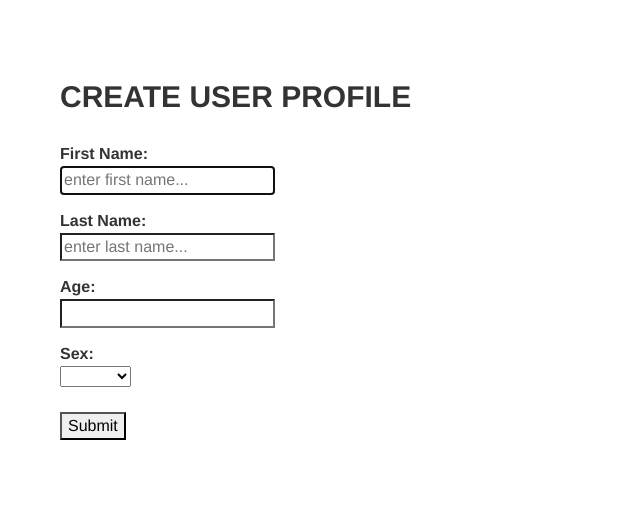
After one commit to mihuie/info3180-project, a Flask app: page /profile/ in a window 1280 px wide. The commit adds this page. Shown: the top 514 px of the page, without its empty margins (0-640 px from the left). Run offline with Flask 2, Linux system fonts and the light colour scheme; style sheets or scripts are compiled from the project's sources; some libraries are stand-ins or nearby versions.

Commit message:
form layout complete

```diff
--- /dev/null
+++ b/app/static/css/contact.css
@@ -0,0 +1,9 @@
+div {
+  padding: 30px;
+
+}
+
+p.lbel {
+
+  font-size: 16px;
+}
--- a/app/templates/base.html
+++ b/app/templates/base.html
@@ -18,6 +18,7 @@
   <link rel="stylesheet" href="/static/css/bootstrap.min.css">
   <link rel="stylesheet" href="/static/css/bootstrap-theme.min.css">
   <link rel="stylesheet/less" href="/static/css/main.less">
+  <link rel="stylesheet" href="/static/css/contact.css">
   {% block css %}{% endblock %}
 
   <!-- Rather use `less.js` to dynamically compile your `stylesheet/less` files? -->
@@ -34,6 +35,10 @@
   <header>
     {% include "header.html" %}
   </header>
+
+  {% for message in get_flashed_messages() %}
+    <div class="flash">{{ message }}</div>
+  {% endfor %}
 
   <div id="main" role="main">
     {% block main %}{% endblock %}
--- /dev/null
+++ b/app/templates/profile.html
@@ -0,0 +1,31 @@
+{% extends "base.html" %}
+
+
+{% block js %}
+{% endblock %}
+
+{% block title %}
+Create Profile
+{% endblock %}
+
+
+{% block main %}
+
+<div>
+  <form action="" method="POST" enctype="mutlipart/form-data">
+    <h2><b>CREATE USER PROFILE</h2>
+    <br>
+    <p class="lbel"> <label> First Name: <br> <input type="text" name="fname" autofocus placeholder="enter first name..." required></label></p>
+    <p class="lbel"> <label> Last Name: <br> <input type="text" name="lname" placeholder="enter last name..." required></label></p>
+    <p class="lbel"> <label> Age: <br> <input type="number" name="age" min="16" required></label></p>
+    <p class="lbel"> <label> Sex: <br> <select name="sex" required>
+                                        <option></option>
+                                        <option>male</option>
+                                        <option>female</option>
+                                       </select>
+    <br><br>
+    <input type="submit" value="Submit">
+  </form>
+</div>
+
+{% endblock %}
--- a/app/views.py
+++ b/app/views.py
@@ -7,8 +7,10 @@ This file creates your application.
 """
 
 from app import app
-from flask import render_template, request, redirect, url_for
+from flask import render_template, request, redirect, url_for, flash
+import smtplib
 
+app.secret_key = 'my superrr dupper secret_key'
 
 ###
 # Routing for your application.
@@ -24,6 +26,16 @@ def home():
 def about():
     """Render the website's about page."""
     return render_template('about.html')
+
+@app.route('/profile/')
+def profile():
+    return render_template('profile.html')
+
+#@app.route('/sendemail', methods=['POST'])
+#def sendemail():
+#    flash('Email was successfully sent')
+#    return redirect(url_for('contact'))
+
 
 
 ###
```
Also changed, not shown: app/templates/profile1.html (added, +23 -0 lines).
